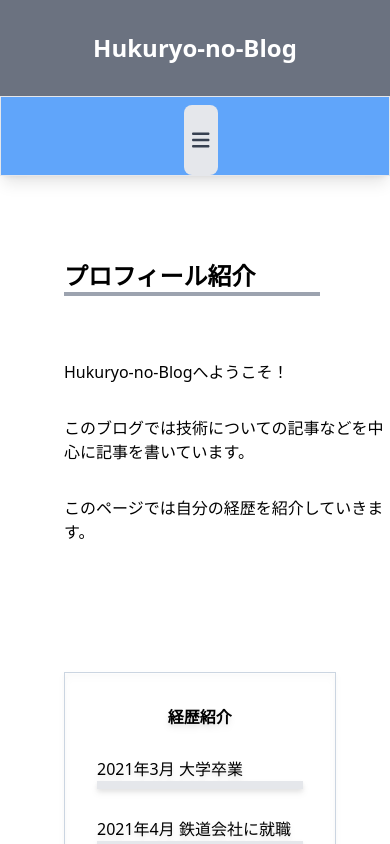
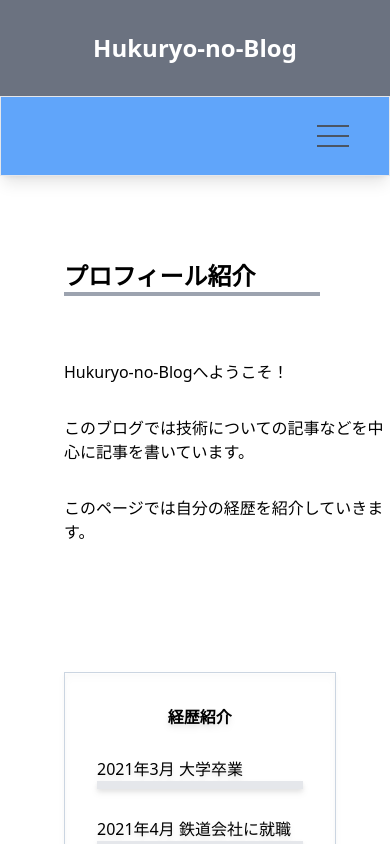
Before and after one commit to hukuryo/Hukuryo-Blog, a Next.js app: page /profile in a window 390 px wide. Shown: the top 844 px of the page. Built offline with nearby package versions, Linux system fonts and the light colour scheme.

Commit message:
ハンバーガーメニューを追加

```diff
--- a/components/Header.tsx
+++ b/components/Header.tsx
@@ -1,28 +1,60 @@
 import { faBars } from "@fortawesome/free-solid-svg-icons";
 import { FontAwesomeIcon } from "@fortawesome/react-fontawesome";
 import Link from "next/link";
+import { useState } from "react";
 
 export function Header() {
+    const [openMenu, setOpenMenu] = useState(false);
+
+    const handleMenuOpen = () => {
+        setOpenMenu(!openMenu);
+    };
     return (
         <header>
             <div className="h-24 text-center bg-gray-500">
                 <h1 className="font-bold text-2xl text-white flex justify-center items-center h-full w-full">Hukuryo-no-Blog</h1>
             </div>
-            <div className="shadow-lg flex justify-center h-20 border border-gray-200 bg-blue-400 dark:border-gray-600 dark:bg-gray-700">
-                <div>
-                    <div className="items-center justify-center hidden col-span-1 space-x-3 sm:flex w-full">
-                        <Link href="/" className="text-sm text-white pr-2.5 ease-in-out duration-300 hover:border-white font-bold hover:border-b-4">トップページ</Link>
-                        <Link href="/articles" className="text-sm px-2.5 text-white ease-in-out duration-300 hover:border-white font-bold hover:border-b-4">記事一覧</Link>
-                        <Link href="/profile" className="text-sm px-2.5 text-white ease-in-out duration-300 hover:border-white font-bold hover:border-b-4">プロフィール</Link>
-                        <Link href="/books" className="text-sm pl-2.5 text-white ease-in-out duration-300 hover:border-white font-bold hover:border-b-4">IT書籍紹介</Link>
-                    </div>
+            <div className="shadow-lg sm:flex sm:justify-center sm:items-center h-20 border border-gray-200 bg-blue-400 dark:border-gray-600 dark:bg-gray-700">
+                <div className="items-center justify-center hidden col-span-1 space-x-3 sm:flex w-full">
+                    <Link href="/" className="text-sm text-white pr-2.5 ease-in-out duration-300 hover:border-white font-bold hover:border-b-4">トップページ</Link>
+                    <Link href="/articles" className="text-sm px-2.5 text-white ease-in-out duration-300 hover:border-white font-bold hover:border-b-4">記事一覧</Link>
+                    <Link href="/profile" className="text-sm px-2.5 text-white ease-in-out duration-300 hover:border-white font-bold hover:border-b-4">プロフィール</Link>
+                    <Link href="/books" className="text-sm pl-2.5 text-white ease-in-out duration-300 hover:border-white font-bold hover:border-b-4">IT書籍紹介</Link>
                 </div>
-                <div className="flex justify-end w- col-span-2">
-                    <button data-drawer-target="cta-button-sidebar" data-drawer-toggle="cta-button-sidebar" aria-controls="cta-button-sidebar" type="button" className="inline-flex items-center p-2 mt-2 ml-3 text-sm text-gray-700 rounded-lg sm:hidden bg-gray-200 hover:bg-gray-300 focus:outline-none focus:ring-2 focus:ring-gray-200 dark:text-gray-400 dark:focus:ring-gray-600">
-                        <span className="sr-only">Open sidebar</span>
-                        <FontAwesomeIcon icon={faBars} className="h-5" />
+                <div className="flex justify-end h-full mr-10 col-span-2">
+                    <button
+                        onClick={handleMenuOpen}
+                        type="button"
+                        className="z-20 sm:hidden space-y-2"
+                    >
+                        <div
+                        className={
+                            openMenu
+                            ? "w-8 h-0.5 bg-gray-600 translate-y-2.5 rotate-45 transition duration-500 ease-in-out"
+                            : "w-8 h-0.5 bg-gray-600 transition duration-500 ease-in-out"
+                        }
+                        />
+                        <div className={
+                            openMenu
+                            ? "opacity-0 transition duration-500 ease-in-out"
+                            : "w-8 h-0.5 bg-gray-600 transition duration-500 ease-in-out"
+                        }
+                        />
+                        <div className={
+                            openMenu
+                            ? "w-8 h-0.5 bg-gray-600 -rotate-45 transition duration-500 ease-in-out"
+                            : "w-8 h-0.5 bg-gray-600 transition duration-500 ease-in-out"
+                        }
+                        />
                     </button>
                 </div>
+                <nav
+                    className={
+                    openMenu
+                        ? "text-left fixed z-10 bg-slate-50 right-0 top-0 w-8/12 h-screen flex flex-col justify-start pt-8 px-3 ease-linear duration-300"
+                        : "fixed right-[-100%] ease-linear duration-300"
+                    }
+                ></nav>
             </div>
         </header>
     );
```
